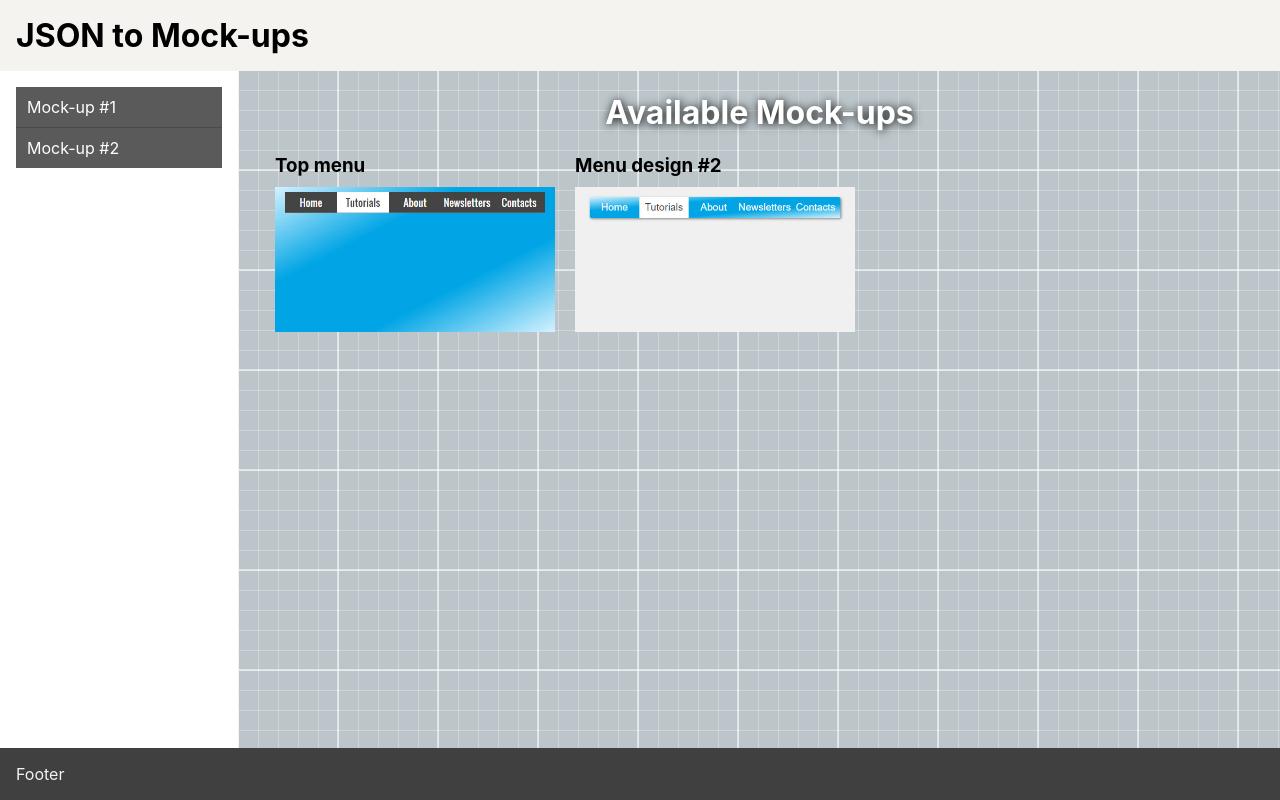
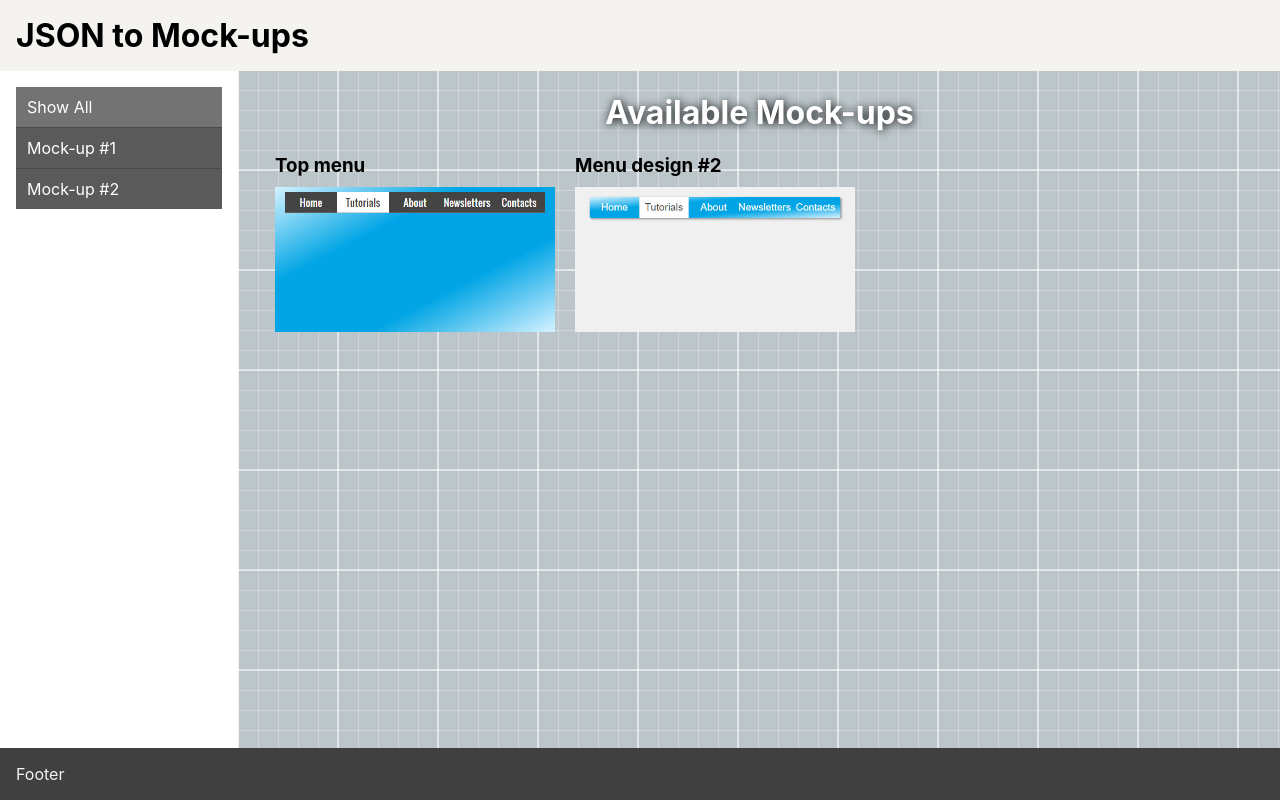
Before and after one commit to SW999/json-to-mockup, a React (Create React App) app: page / in a window 1280 px wide. Built offline with nearby package versions, Linux system fonts and the light colour scheme.

Commit message:
Manipulate a selected mock-up index via Redux

```diff
--- a/src/components/nav-item/index.js
+++ b/src/components/nav-item/index.js
@@ -6,6 +6,7 @@ const NavItem = ({ id, title, isActive, onActive }) => {
 
     onActive(id);
   };
+  const text = id !== 'id0' ? `Mock-up #${id}` : title;
 
   return (
     <li>
@@ -13,7 +14,7 @@ const NavItem = ({ id, title, isActive, onActive }) => {
         title={title}
         className={isActive ? 'link-item current' : 'link-item'}
         onClick={onItemClick}
-      >Mock-up #{id}</span>
+      >{text}</span>
     </li>
   );
 };
--- a/src/components/navigation/index.js
+++ b/src/components/navigation/index.js
@@ -1,28 +1,19 @@
-import React, { useState, Component } from 'react';
+import React, { Component } from 'react';
 import NavItem from '../nav-item';
+import { selectMockUp } from '../../actions/data-actions';
 import { connect } from 'react-redux';
 import './navigation.scss';
 
 class Navigation extends Component {
-  static defaultProps = {
-    data: null
-  };
-
-  state = {
-    activeItem: this.props.selectedMockUpIndex
-  };
-
-  setActive = (id) => {
-    this.setState({ activeItem: id });
-  };
-
   render() {
+    const { data, selectedMockUpIndex, selectMockUpAction } = this.props;
 
     return (
       <nav>
-        {this.props.data !== null ?
+        {data !== null ?
           <ul>
-            {this.props.data.map((item) => <NavItem key={item.id} id={item.id} title={item.title} onActive={this.setActive}/>)}
+            <NavItem key='id0' id='id0' title="Show All" isActive={selectedMockUpIndex === null} onActive={() => selectMockUpAction(null)}/>
+            {data.map((item, index) => <NavItem key={item.id} id={item.id} title={item.title} isActive={index === selectedMockUpIndex} onActive={() => selectMockUpAction(index)}/>)}
           </ul> : <span>Ups!</span>
         }
       </nav>
@@ -37,4 +28,10 @@ const mapStateToProps = store => {
   }
 };
 
-export default connect(mapStateToProps)(Navigation);
+const mapDispatchToProps = dispatch => {
+  return {
+    selectMockUpAction: index => dispatch(selectMockUp(index))
+  }
+};
+
+export default connect(mapStateToProps, mapDispatchToProps)(Navigation);
--- a/src/components/section/index.js
+++ b/src/components/section/index.js
@@ -1,13 +1,10 @@
 import React, { Component } from 'react';
 import ChildComponent from '../child-component';
+import { selectMockUp } from '../../actions/data-actions';
 import { connect } from 'react-redux';
 import './section.scss';
 
 class Section extends Component {
-  state = {
-    selectedMockUpIndex: this.props.selectedMockUpIndex
-  };
-
   getChildren = (childrenArr) => {
     return childrenArr.map(child => {
       return (
@@ -36,14 +33,10 @@ class Section extends Component {
     );
   };
 
-  onSelectMockup = (index) => {
-    this.setState({
-      selectedMockUpIndex: index
-    });
-  };
+  showPreviewList = () => {
+    const { data, selectMockUpAction } = this.props;
 
-  showPreviewList = () => {
-    if (this.props.data === null) {
+    if (data === null) {
       return <h1>There are not yet available Mock-ups</h1>
     }
 
@@ -51,8 +44,8 @@ class Section extends Component {
       <>
         <h1>Available Mock-ups</h1>
         <div className="preview-items">
-          {this.props.data.map((mockup, index) => (
-            <div key={mockup.id} className="preview-item-wrapper" onClick={() => this.onSelectMockup(index)}>
+          {data.map((mockup, index) => (
+            <div key={mockup.id} className="preview-item-wrapper" onClick={() => selectMockUpAction(index)}>
               <h3>{mockup.title}</h3>
               <img src={`./assets/img/${mockup.screen}`} alt={`${mockup.title} preview`}/>
             </div>
@@ -63,11 +56,11 @@ class Section extends Component {
   };
 
   render() {
-    const index = this.state.selectedMockUpIndex;
+    const { data, selectedMockUpIndex: index } = this.props;
 
     return (
       <section className="section">
-        {index !== null ? this.showSelectedMockUp(this.props.data[index]) : this.showPreviewList()}
+        {index !== null ? this.showSelectedMockUp(data[index]) : this.showPreviewList()}
       </section>
     );
   }
@@ -75,9 +68,15 @@ class Section extends Component {
 
 const mapStateToProps = store => {
   return {
-    selectedMockUpIndex: store.selectedMockUpIndex,
-    data: store.data
+    data: store.data,
+    selectedMockUpIndex: store.selectedMockUpIndex
   }
 };
 
-export default connect(mapStateToProps)(Section);
+const mapDispatchToProps = dispatch => {
+  return {
+    selectMockUpAction: index => dispatch(selectMockUp(index))
+  }
+};
+
+export default connect(mapStateToProps, mapDispatchToProps)(Section);
```
